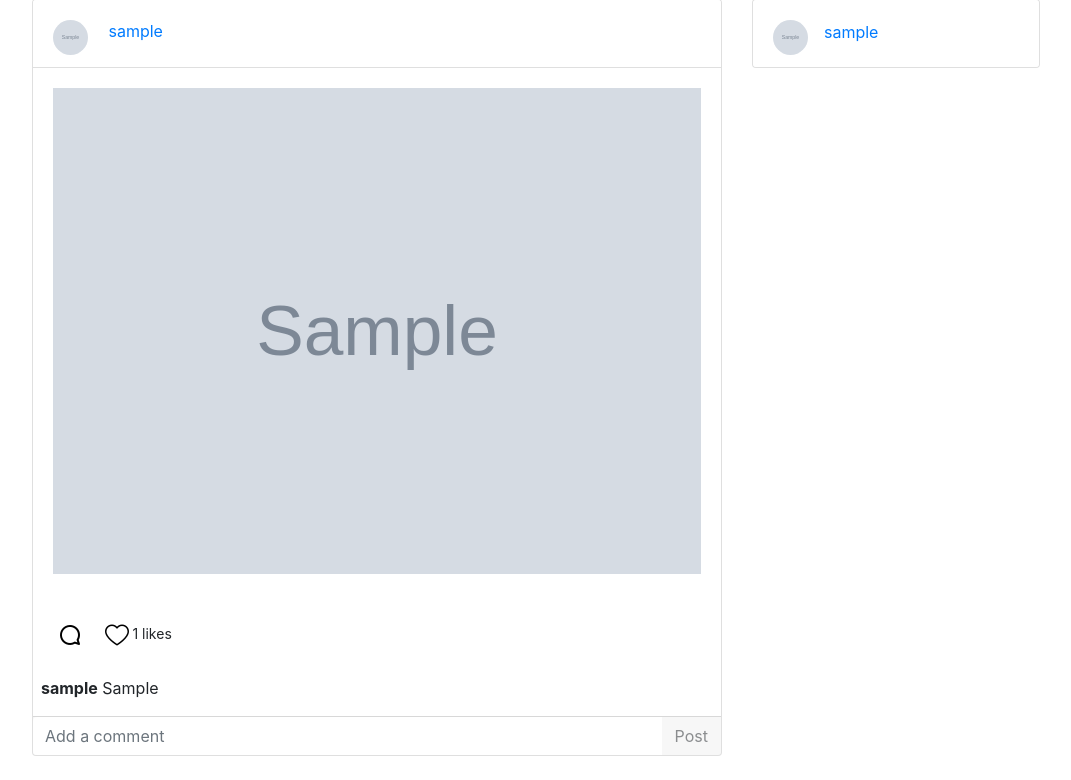
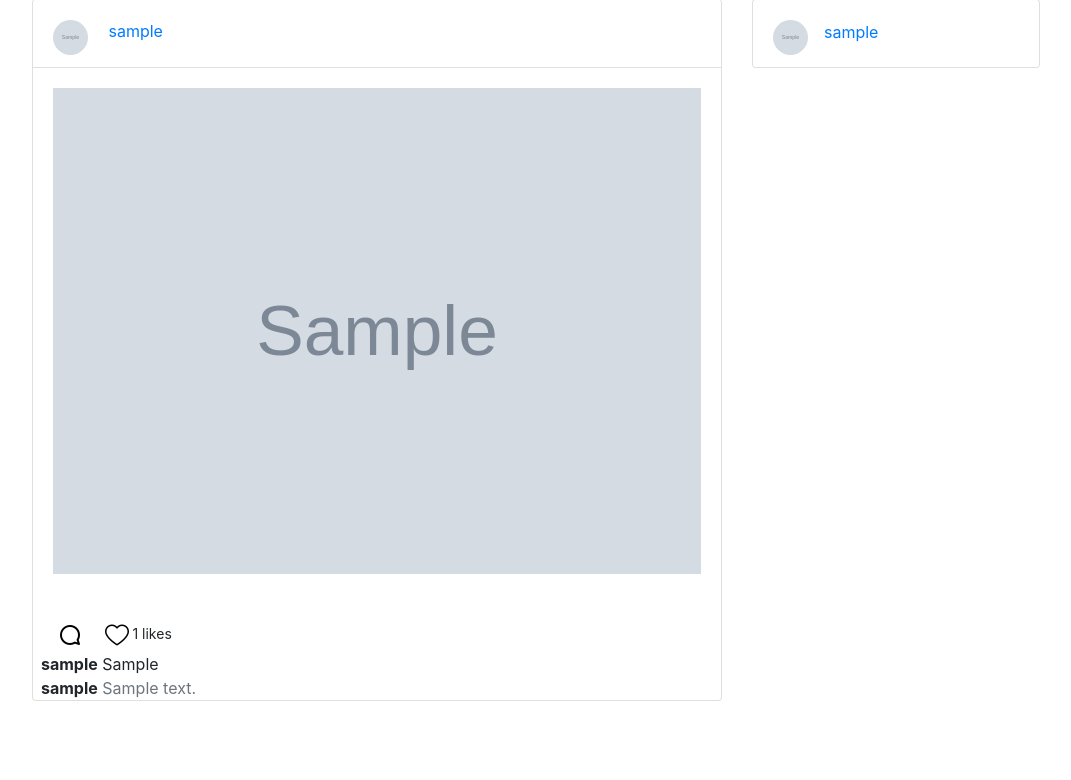
Before and after one commit to Kabere34/Instagram_Clone, a Django app: page / in a window 1280 px wide. Shown: the part 202-982 px from the top of the page, without its empty margins (83-1154 px from the left). After the commit the page ends 903 px from the top, so only its background shows below. Run offline with Django 4.2, Linux system fonts and the light colour scheme; a user stored in the database is signed in; tables that the repository leaves empty hold one stand-in row (values such as "Sample post"); grey boxes marked "Sample" are stand-in pictures; parts of the project's set-up code (start-up, migrations or seed data) failed here and were passed over; some libraries are stand-ins or nearby versions.

Commit message:
fix bug on index page to render comments

```diff
--- a/main/models.py
+++ b/main/models.py
@@ -3,6 +3,7 @@ from django.db import models
 from django.contrib.auth.models import User
 from tinymce.models import HTMLField
 from PIL import Image
+
 # Create your models here.
 
 
@@ -40,6 +41,9 @@ class Post(models.Model):
     def __str__(self):
         return f'{self.user.name} Post'
 
+# post_save.connect(Comment.user_comment_post, sender=Comment)
+# post_delete.connect(Comment.user_del_comment_post, sender=Comment)
+
 
 class Comment(models.Model):
     comment = models.TextField()
--- a/main/static/style.css
+++ b/main/static/style.css
@@ -1,3 +1,8 @@
 body{
   background-color: white;
 }
+
+.comment span{
+  font:bold;
+
+}
--- a/main/templates/main/index.html
+++ b/main/templates/main/index.html
@@ -7,7 +7,8 @@
     <div class="col md-1">
       <div class="col md-7">
         <div class="row">
-        <button class="btn btn-sm btn-outline-primary ml-4 mb-3"><a href="{%url 'new_post'%}">Upload Image</a></button>
+          <button class="btn btn-sm btn-outline-primary ml-4 mb-3"><a href="{%url 'new_post'%}">Upload
+              Image</a></button>
         </div>
 
         <div class="container">
@@ -19,54 +20,64 @@
               <div class="card mb-4">
 
                 <div class="card-header bg-white">
-          <img src="{{p.user.user.profile.profile_picture.url}}" class="rounded-circle border-ml-3 mt-2 mr-3" alt="{{p.user.user.username}}" width="35" height="35">
-          <a href="{%url 'user_profile' p.user.user.id%}" {{p.user.user.username}} class="mt-4 user">{{p.user.user.username}}</a>
+                  <img src="{{p.user.user.profile.profile_picture.url}}" class="rounded-circle border-ml-3 mt-2 mr-3"
+                    alt="{{p.user.user.username}}" width="35" height="35">
+                  <a href="{%url 'user_profile' p.user.user.id%}" {{p.user.user.username}}
+                    class="mt-4 user">{{p.user.user.username}}</a>
                 </div>
 
                 <div class="card-body mb-4">
 
-           <a href="{%url 'single_post' p.id%}"> <img class="image-responsive" src="{{p.image.url}}" alt="" class="card-img" width="100%"></a>
+                  <a href="{%url 'single_post' p.id%}"> <img class="image-responsive" src="{{p.image.url}}" alt=""
+                      class="card-img" width="100%"></a>
 
                 </div>
                 <div class="iconic ml-2">
                   <div class="iconic ml-2">
-            <button class="btn  btn-sm" type="submit"><a href="{% url 'comment' p.id %}"><img src="{% static 'images/bubble-chat.png' %}" alt=""></a></button>
+                    <button class="btn  btn-sm" type="submit"><a href="{% url 'comment' p.id %}"><img
+                          src="{% static 'images/bubble-chat.png' %}" alt=""></a></button>
 
                     <button class="btn btn-sm" type="submit"><a href="{% url 'likePost' p.id %}">
 
                         <img src="{% static 'images/love.png' %}" alt=""></a> {{p.likes}} likes</button>
 
                   </div>
-        <span class="ml-4 mb-1"></span>
 
-        <p>
+
+                  <div>
                     <span> <b>{{p.user.user.username}}</b></span>
-        {{p.caption}}</p>
+                    {{p.caption}}
+                  </div>
+                    {% for comment in p.comments.all %}
+                    <div class="comment">
+                    <div class=""><strong>{{ comment.user.user.username }}</strong>
+                    <span class="text-secondary">{{comment.comment }}</span>
                   </div>
 
-    <div class="card-footer" style="padding: 0">
-      <form role="add_comment" enctype="multipart/form-data">
-          {% csrf_token %}
-          <div class="input-group">
-              <input id="id_myfield" type="text" action="#" class="form-control" placeholder="Add a comment" name="comment"
-                  style="font-size: 1rem; border: 0;">
-              <div class="input-group-btn">
-                <button class="btn" type="submit" style="font-size: 1rem; opacity: 0.5;"> Post</button>
-                        </div>
-                    </div>
-                </form>
+                    {% endfor %}
                     </div>
 
+
                 </div>
+
+                <!-- comment -->
+
+              </div>
+
+
               {%endfor%}
             </div>
+
             <div class="col-md-4">
               <div class="card" style="width: 18rem;">
                 <ul class="list-group list-group-flush">
                   {% for user in all_users%}
                   <a href="{%url 'user_profile' user.id%}">
 
-              <li class="list-group-item"><img src="{{user.profile.profile_picture.url}}" class="rounded-circle border-ml-3 mt-2 mr-3" width="35" height="35" alt="">{{user.username}}</li></a>
+                    <li class="list-group-item"><img src="{{user.profile.profile_picture.url}}"
+                        class="rounded-circle border-ml-3 mt-2 mr-3" width="35" height="35" alt="">{{user.username}}
+                    </li>
+                  </a>
 
                   {%endfor%}
                 </ul>
@@ -89,7 +100,7 @@
     </md-1>
 
   </div>
-
+</div>
 
 
   {%endblock%}
--- a/main/views.py
+++ b/main/views.py
@@ -48,12 +48,14 @@ def profile(request):
   current_user =request.user
   user=User.objects.all()
   profile_image=Profile.objects.filter(user=request.user.pk)
-  print(profile_image,'yy')
+  print(user,profile_image)
   return render(request,"main/profile.html" ,{"profile":profile, "current_user":current_user})
 
 def user_profile(request,user_id):
   user=get_object_or_404(User,id=user_id)
   return render(request,"main/profile.html" ,{"profile":profile, "current_user":user})
+
+
 
 
 @login_required(login_url='/accounts/login/')
@@ -81,7 +83,7 @@ def add_comment(request,post_id):
       comment.user=current_user.profile
       comment.post=image_item
       comment.save()
-      return redirect('home')
+      return HttpResponseRedirect(request.path_info)
   else:
       form=CommentForm()
   return render(request,'main/comment.html',{"form":form,"post_id":post_id})
@@ -92,7 +94,7 @@ def search_results(request):
         name = request.GET.get("search_user")
         results = Profile.search_profile(name)
         print(results)
-        message = f'name'
+        message = f'{name}'
         params = {
             'results': results,
             'message': message
```
Also changed, not shown: main/email.py (added). Lines whose indentation alone changed are shown as unchanged.
